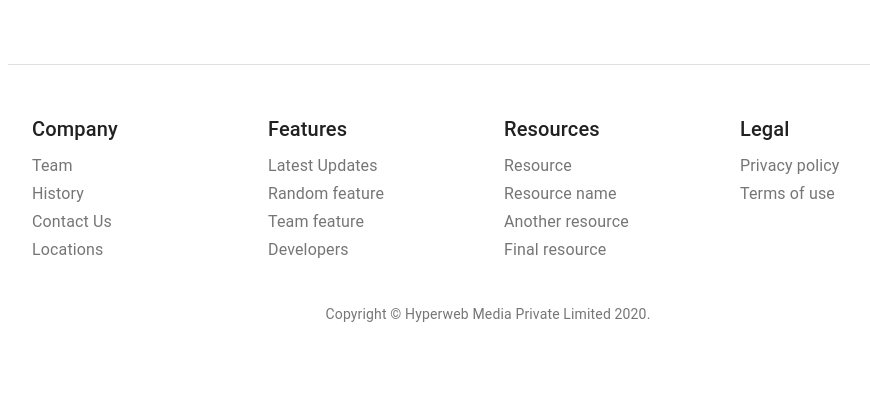
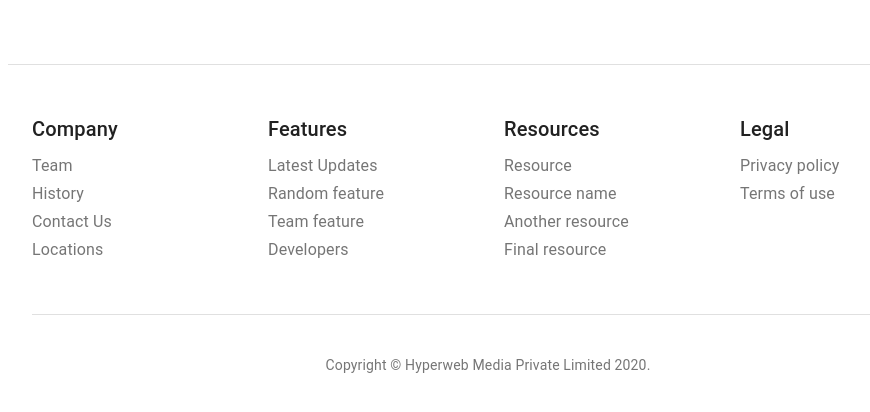
Before and after one commit to dheerajmpai/mui-templates, a Next.js app: page /footer in a window 1280 px wide. Shown: the top 412 px of the page, without its empty margins (152-1022 px from the left). Built offline with nearby package versions, Linux system fonts and the light colour scheme.

Commit message:
file change

```diff
--- a/pages/footer.js
+++ b/pages/footer.js
@@ -6,7 +6,7 @@ import Link from '@material-ui/core/Link';
 import { makeStyles } from '@material-ui/core/styles';
 import Container from '@material-ui/core/Container';
 import Box from '@material-ui/core/Box';
-
+import { Divider2 } from '../components/comps';
 function Copyright() {
   return (
     <Typography variant="body2" color="textSecondary" align="center">
@@ -130,6 +130,8 @@ export default function Footer() {
             </Grid>
           ))}
         </Grid>
+        <Grid item xs={12}><div style={{ margin: '50px 0px 50px 0px' }}> </div></Grid>
+        <Divider2 />
         <Box mt={5}>
           <Copyright />
         </Box>
```
